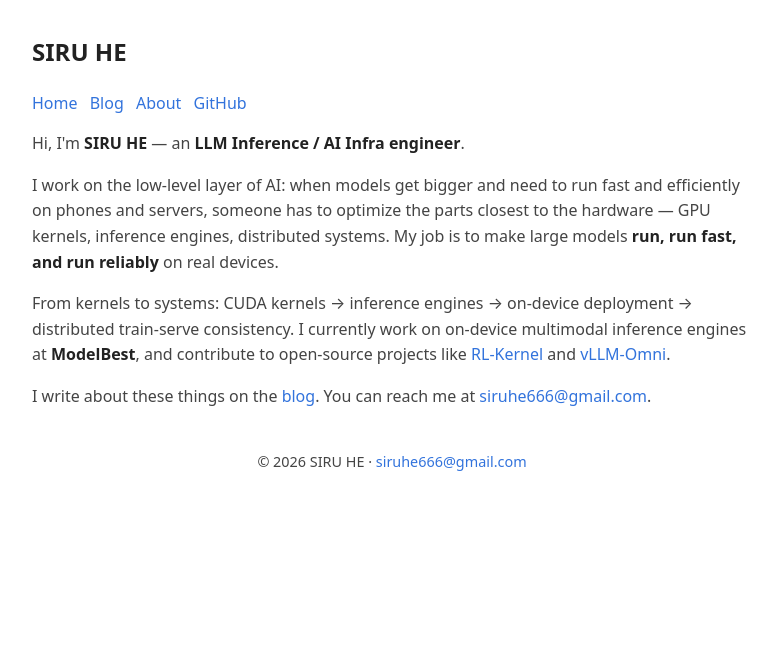
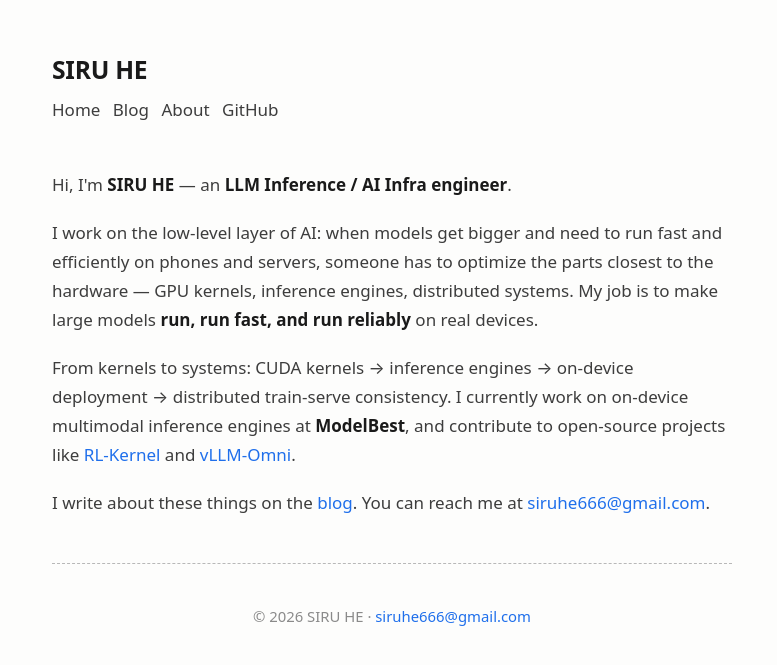
Before and after one commit to frank-2077/frank-2077.github.io, a Jekyll site: the page built from index.md, in a window 1280 px wide. Shown: the top 665 px of the page, without its empty margins (248-1025 px from the left). Built offline with Jekyll 4.4.1, drawn with Linux system fonts in a browser that asks for light colours.

Commit message:
refine typography, add feed

```diff
--- a/assets/css/main.css
+++ b/assets/css/main.css
@@ -1,156 +1,203 @@
 /* ============================================================
-   SIRU HE · 极简博客主题
-   单栏居中 · 系统字体 · 虚线分隔 · 跟随系统深色模式
+   SIRU HE · minimal blog
+   Single column, system fonts, dashed rules, auto dark mode.
    ============================================================ */
 
 :root {
   --width: 720px;
-  --font-main: "PingFang SC", "Hiragino Sans GB", "Microsoft YaHei", system-ui, -apple-system, sans-serif;
-  --font-secondary: "PingFang SC", "Hiragino Sans GB", "Microsoft YaHei", system-ui, -apple-system, sans-serif;
-  --font-scale: 1em;
-  --background-color: #fff;
-  --heading-color: #222;
-  --text-color: #444;
-  --link-color: #3273dc;
-  --visited-color: #8b6fcb;
-  --code-background-color: #f2f2f2;
-  --code-color: #222;
-  --line-color: #999;
+  --font-main: "PingFang SC", "Hiragino Sans GB", "Microsoft YaHei",
+               system-ui, -apple-system, "Segoe UI", sans-serif;
+  --font-secondary: "PingFang SC", "Hiragino Sans GB", "Microsoft YaHei",
+                    system-ui, -apple-system, "Segoe UI", sans-serif;
+  --font-scale: 1.0625em;
+
+  --background-color: #fdfdfc;
+  --heading-color: #1a1a1a;
+  --text-color: #3d3d3d;
+  --link-color: #1f6feb;
+  --visited-color: #8250df;
+  --code-background-color: #f4f4f2;
+  --code-color: #1a1a1a;
+  --line-color: #b8b8b8;
+  --muted-color: #8a8a8a;
 }
 
 @media (prefers-color-scheme: dark) {
   :root {
     --background-color: #01242e;
-    --heading-color: #eee;
-    --text-color: #ddd;
+    --heading-color: #f0f4f4;
+    --text-color: #d8e3e3;
     --link-color: #8cc2dd;
-    --visited-color: #8b6fcb;
-    --code-background-color: #000;
-    --code-color: #ddd;
-    --line-color: #4a6b76;
+    --visited-color: #b39ddb;
+    --code-background-color: #001a22;
+    --code-color: #d8e3e3;
+    --line-color: #3c5b64;
+    --muted-color: #8aa4ac;
   }
 }
+
+* { box-sizing: border-box; }
 
 body {
   font-family: var(--font-secondary);
   font-size: var(--font-scale);
   margin: auto;
-  padding: 20px;
+  padding: 20px 20px 0;
   max-width: var(--width);
   text-align: left;
   background-color: var(--background-color);
   word-wrap: break-word;
   overflow-wrap: break-word;
-  line-height: 1.5;
+  line-height: 1.65;
   color: var(--text-color);
+  -webkit-font-smoothing: antialiased;
+  text-rendering: optimizeLegibility;
 }
 
 h1, h2, h3, h4, h5, h6 {
   font-family: var(--font-main);
   color: var(--heading-color);
+  line-height: 1.3;
+  font-weight: 600;
+  margin-block: 1.6em 0.5em;
 }
 
 a { color: var(--link-color); cursor: pointer; text-decoration: none; }
-a:hover { text-decoration: underline; }
+a:hover { text-decoration: underline; text-underline-offset: 2px; }
 
 nav a { margin-right: 8px; }
 
-strong, b { color: var(--heading-color); }
+strong, b { color: var(--heading-color); font-weight: 600; }
 
 time {
-  font-family: monospace;
+  font-family: ui-monospace, "SF Mono", Menlo, Consolas, monospace;
   font-style: normal;
-  font-size: 15px;
+  font-size: 14px;
+  color: var(--muted-color);
+  letter-spacing: -0.01em;
 }
 
-main { line-height: 1.6; }
-main p { margin-block: 1em; }
+main { line-height: 1.7; }
+main p { margin-block: 1.1em; }
 main ul, main ol { padding-left: 1.4em; }
-main li { margin-block: 0.3em; }
+main li { margin-block: 0.35em; }
 
-table { width: 100%; }
+table { width: 100%; border-collapse: collapse; }
+th, td { text-align: left; padding: 6px 10px; border-bottom: 1px solid var(--line-color); }
 
-hr { border: 0; border-top: 1px dashed var(--line-color); }
+hr {
+  border: 0;
+  border-top: 1px dashed var(--line-color);
+  margin-block: 2em;
+}
 
 img { max-width: 100%; height: auto; }
 
 code {
-  font-family: monospace;
+  font-family: ui-monospace, "SF Mono", Menlo, Consolas, monospace;
   padding: 2px 5px;
   background-color: var(--code-background-color);
   color: var(--code-color);
   border-radius: 3px;
-  font-size: 0.9em;
+  font-size: 0.88em;
 }
 
 blockquote {
-  border-left: 1px solid var(--line-color);
+  border-left: 2px solid var(--line-color);
   padding-left: 20px;
+  margin-inline: 0;
   color: var(--code-color);
   font-style: italic;
-  margin-block: 1em;
+  margin-block: 1.4em;
 }
 
-footer { padding: 25px 0; text-align: center; font-size: 0.9em; }
+footer {
+  padding: 40px 0 25px;
+  margin-top: 3em;
+  text-align: center;
+  font-size: 0.875em;
+  color: var(--muted-color);
+  border-top: 1px dashed var(--line-color);
+}
 
-/* ---------- 头部 ---------- */
+/* ---------- header ---------- */
+
+header { padding-top: 24px; }
 
 header .title { display: inline-block; }
 
 header .title:hover { text-decoration: none; }
 
-header .title h1 { font-size: 1.5em; margin-block: 0.6em 0.2em; }
+header .title h1 {
+  font-size: 1.45em;
+  margin-block: 0.4em 0.2em;
+  letter-spacing: -0.01em;
+}
 
-/* ---------- 文章列表 ---------- */
+header nav p { margin-block: 0.3em 0; }
+
+header nav a { color: var(--text-color); }
+header nav a:hover { color: var(--link-color); }
+
+/* ---------- post list ---------- */
 
 ul.blog-posts {
   list-style-type: none;
   padding: unset;
+  margin-top: 1.6em;
 }
 
 ul.blog-posts li {
   display: flex;
   align-items: baseline;
+  padding-block: 0.35em;
 }
 
-ul.blog-posts li span {
-  flex: 0 0 130px;
-}
+ul.blog-posts li span { flex: 0 0 130px; }
 
 ul.blog-posts li a:visited { color: var(--visited-color); }
 
-/* ---------- 单篇文章 ---------- */
+/* ---------- single post ---------- */
 
-article h1 { font-size: 1.6em; line-height: 1.3; margin-block: 0.6em 0.2em; }
+article { padding-top: 2em; }
 
-article .post-meta { margin-top: 0; font-size: 0.9em; }
+article h1 {
+  font-size: 1.55em;
+  line-height: 1.35;
+  margin-block: 0.4em 0.3em;
+  letter-spacing: -0.01em;
+}
 
-/* 代码块 */
+article .post-meta { margin-top: 0; }
+
+/* code blocks */
 .highlight, .code {
-  padding: 1px 15px;
+  padding: 4px 16px;
   background-color: var(--code-background-color);
   color: var(--code-color);
-  border-radius: 3px;
-  margin-block-start: 1em;
-  margin-block-end: 1em;
+  border-radius: 4px;
+  margin-block: 1.5em;
   overflow-x: auto;
+  font-size: 0.9em;
+  line-height: 1.55;
 }
 
 .highlight pre { margin: 1em 0; }
-.highlight code { background: none; padding: 0; }
+.highlight code { background: none; padding: 0; font-size: inherit; }
 
-/* ---------- 首页 ---------- */
+/* ---------- home ---------- */
 
-.intro p { margin-block: 1em; }
+.intro { padding-top: 1.6em; }
+.intro p { margin-block: 1.15em; }
 
-/* ---------- 响应式 ---------- */
+/* ---------- responsive ---------- */
 
 @media (max-width: 520px) {
-  ul.blog-posts li { flex-direction: column; }
-  ul.blog-posts li span { flex: none; }
+  body { padding-inline: 16px; }
+  ul.blog-posts li { flex-direction: column; padding-block: 0.6em; }
+  ul.blog-posts li span { flex: none; margin-bottom: 2px; }
 }
 
-/* 尊重减少动态偏好 */
 @media (prefers-reduced-motion: reduce) {
   * { animation: none !important; transition: none !important; }
 }
```
Also changed, not shown: feed.xml (added, +25 -0 lines).
